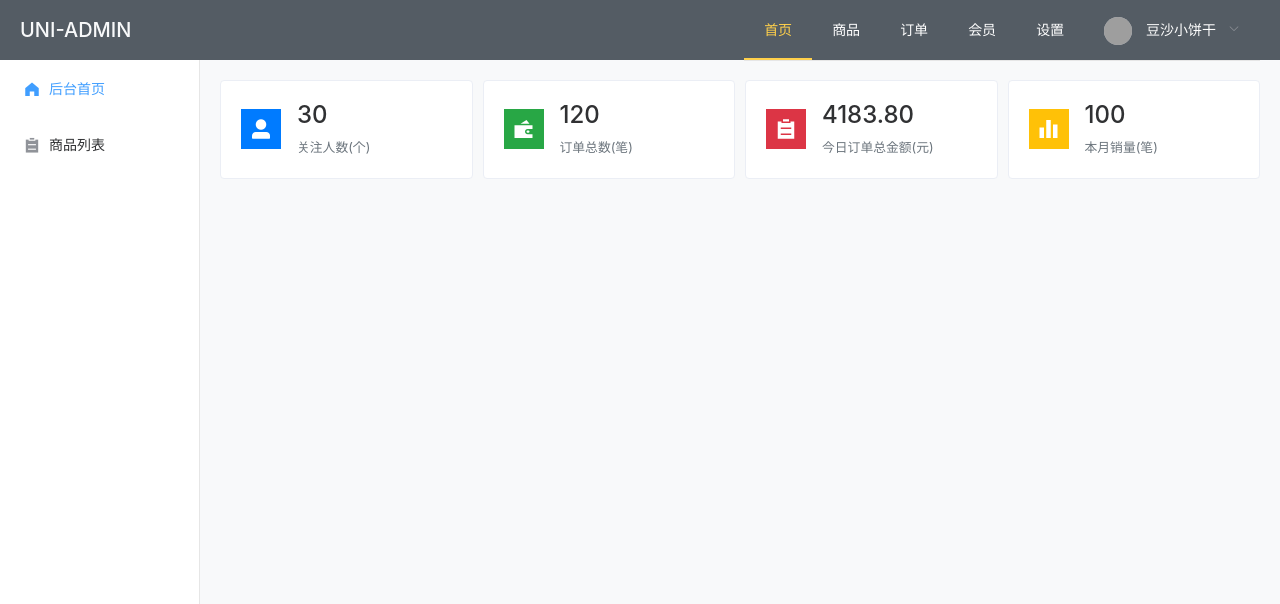
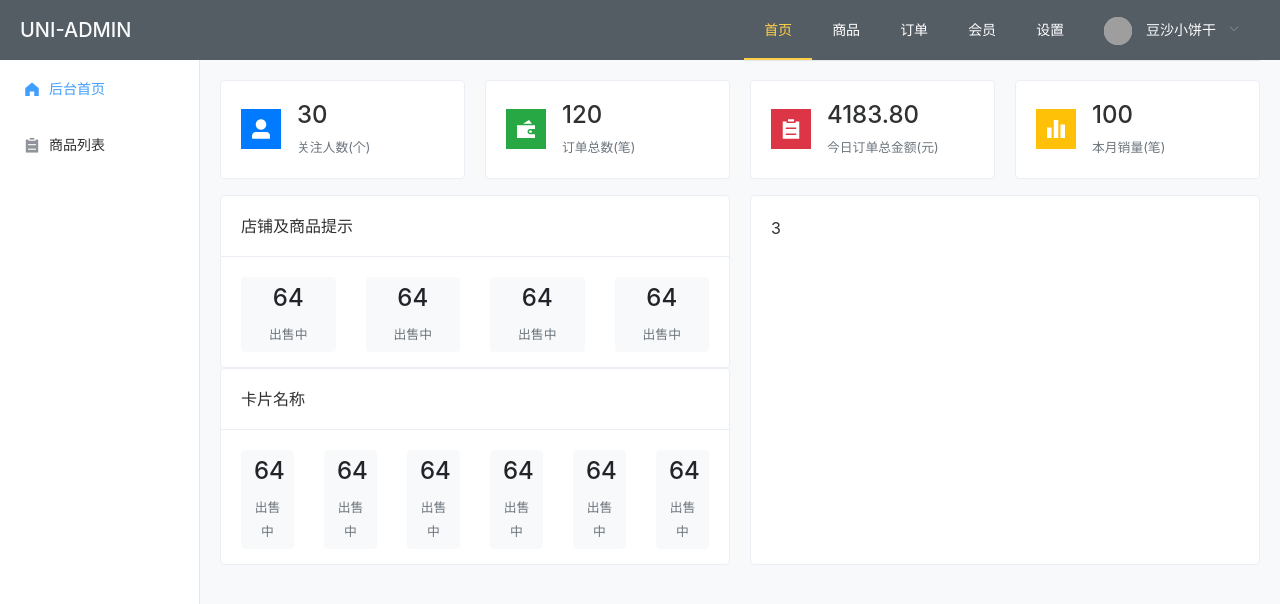
Before and after one commit to akangwu/vue-el-admin, a Vue app: page /#/index in a window 1280 px wide. Shown: the top 604 px of the page. Built offline with nearby package versions, Linux system fonts and the light colour scheme; grey boxes are pictures that could not be loaded.

Commit message:
23后台主板界面UI构建(二)

```diff
--- a/src/views/index/index.vue
+++ b/src/views/index/index.vue
@@ -1,7 +1,7 @@
 <template>
   <div>
-  <!--数据统计-->
-    <el-row :gutter="10">
+    <!--数据统计-->
+    <el-row :gutter="20">
       <el-col :span="6" v-for="(item,index) in counts" :key="index">
         <el-card shadow="hover">
           <div class="d-flex align-items-center">
@@ -19,19 +19,108 @@
 
       </el-col>
     </el-row>
+
+    <!--店铺、订单提示 ｜ 统计图-->
+    <el-row :gutter="20" class="mt-3">
+      <!--店铺、订单提示-->
+      <el-col :span="12" class="d-flex flex-column" style="height: 370px">
+        <!--店铺-->
+        <el-card class="box-card mb-auto" shadow="never">
+          <div slot="header">
+            <span>店铺及商品提示</span>
+          </div>
+          <div class="row">
+            <div class="col-3">
+              <button class="btn btn-light w-100">
+                <h4>64</h4>
+                <small class="text-muted">出售中</small>
+              </button>
+            </div>
+            <div class="col-3">
+              <button class="btn btn-light w-100">
+                <h4>64</h4>
+                <small class="text-muted">出售中</small>
+              </button>
+            </div>
+            <div class="col-3">
+              <button class="btn btn-light w-100">
+                <h4>64</h4>
+                <small class="text-muted">出售中</small>
+              </button>
+            </div>
+            <div class="col-3">
+              <button class="btn btn-light w-100">
+                <h4>64</h4>
+                <small class="text-muted">出售中</small>
+              </button>
+            </div>
+          </div>
+        </el-card>
+        <!--订单-->
+        <el-card class="box-card" shadow="never">
+          <div slot="header">
+            <span>卡片名称</span>
+          </div>
+          <div class="row">
+            <div class="col-2">
+              <button class="btn btn-light w-100">
+                <h4>64</h4>
+                <small class="text-muted">出售中</small>
+              </button>
+            </div>
+            <div class="col-2">
+              <button class="btn btn-light w-100">
+                <h4>64</h4>
+                <small class="text-muted">出售中</small>
+              </button>
+            </div>
+            <div class="col-2">
+              <button class="btn btn-light w-100">
+                <h4>64</h4>
+                <small class="text-muted">出售中</small>
+              </button>
+            </div>
+            <div class="col-2">
+              <button class="btn btn-light w-100">
+                <h4>64</h4>
+                <small class="text-muted">出售中</small>
+              </button>
+            </div>
+            <div class="col-2">
+              <button class="btn btn-light w-100">
+                <h4>64</h4>
+                <small class="text-muted">出售中</small>
+              </button>
+            </div>
+            <div class="col-2">
+              <button class="btn btn-light w-100">
+                <h4>64</h4>
+                <small class="text-muted">出售中</small>
+              </button>
+            </div>
+          </div>
+        </el-card>
+      </el-col>
+      <!--统计图-->
+      <el-col :span="12">
+        <el-card class="box-card" style="height:370px" shadow="never">
+          <div>3</div>
+        </el-card>
+      </el-col>
+    </el-row>
   </div>
 </template>
 
 <script>
   export default {
     name: 'index',
-    data() {
+    data () {
       return {
         counts: [
-          {icon: 'el-icon-user-solid ',num: '30',desc: '关注人数(个)',color: 'bg-primary'},
-          {icon: 'el-icon-s-finance ',num: '120',desc: '订单总数(笔)',color: 'bg-success'},
-          {icon: 'el-icon-s-order ',num: '4183.80',desc: '今日订单总金额(元)',color: 'bg-danger'},
-          {icon: 'el-icon-s-data ',num: '100',desc: '本月销量(笔)',color: 'bg-warning'}
+          {icon: 'el-icon-user-solid ', num: '30', desc: '关注人数(个)', color: 'bg-primary'},
+          {icon: 'el-icon-s-finance ', num: '120', desc: '订单总数(笔)', color: 'bg-success'},
+          {icon: 'el-icon-s-order ', num: '4183.80', desc: '今日订单总金额(元)', color: 'bg-danger'},
+          {icon: 'el-icon-s-data ', num: '100', desc: '本月销量(笔)', color: 'bg-warning'}
         ]
       }
     }
```
